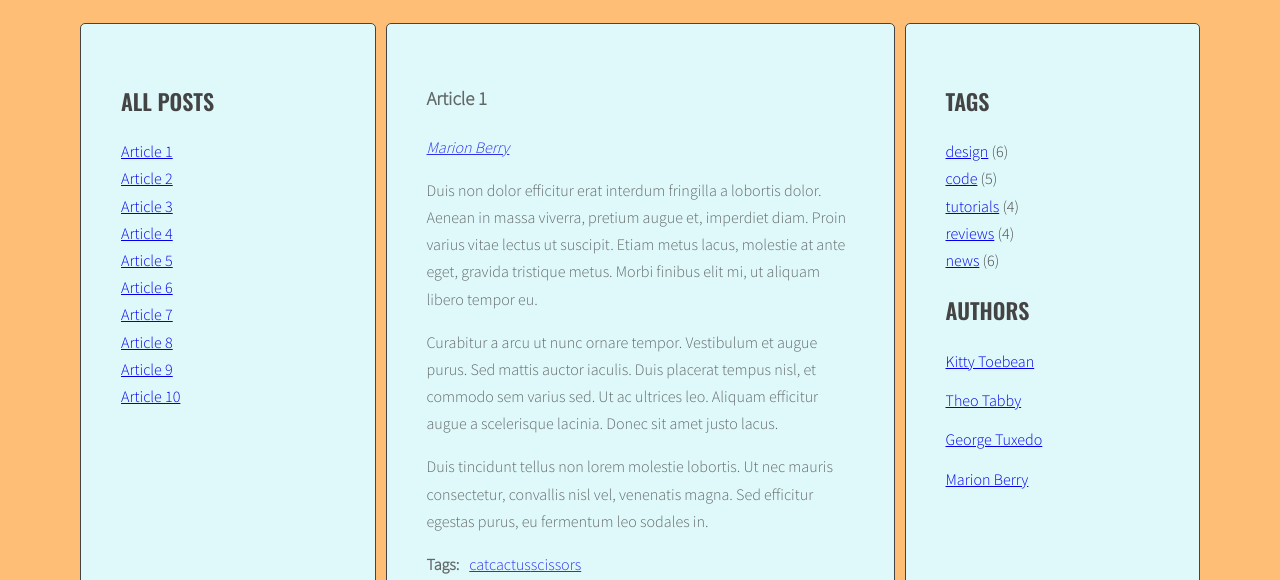
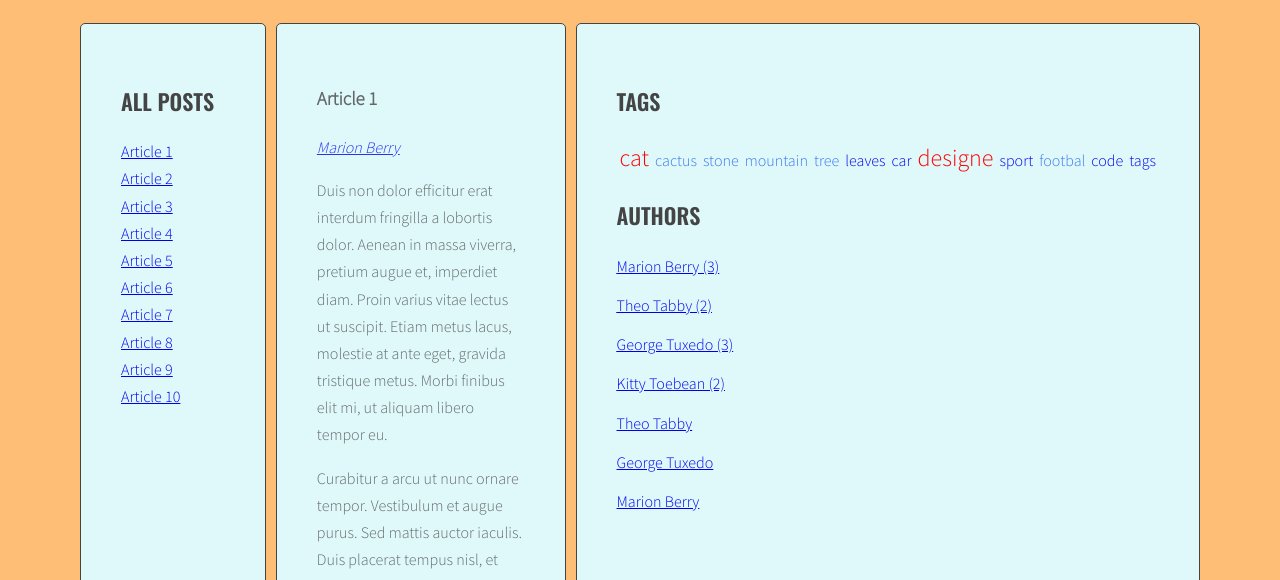
Before and after one commit to SapiannykSerhii/javascript-blog, a website with bundled scripts: page index.html in a window 1280 px wide. Shown: the part 220-800 px from the top of the page. Built offline with nearby package versions, Linux system fonts and the light colour scheme.

Commit message:
Add CloudTags

```diff
--- a/index.html
+++ b/index.html
@@ -19,7 +19,7 @@
               </ul>
             </aside>
             <section class="posts">
-              <article class="post active" id="article-1" data-tags="cat cactus scissors" data-author="Marion Berry">
+              <article class="post active" id="article-1" data-tags="cat cactus" data-author="Marion Berry">
                 <h3 class="post-title">Article 1</h3>
                 <p class="post-author"></p>
                 <div class="post-content">
@@ -35,7 +35,7 @@
                   </ul>
                 </div>
               </article>
-              <article class="post" id="article-2" data-tags="stone mountain" data-author="Theo Tabby">
+              <article class="post" id="article-2" data-tags="stone mountain cat" data-author="Theo Tabby">
                 <h3 class="post-title">Article 2</h3>
                 <p class="post-author"></p>
                 <div class="post-content">
@@ -51,7 +51,7 @@
                   </ul>
                 </div>
               </article>
-              <article class="post" id="article-3" data-tags="tree leaves" data-author="George Tuxedo">
+              <article class="post" id="article-3" data-tags="tree leaves cat" data-author="George Tuxedo">
                 <h3 class="post-title">Article 3</h3>
                 <p class="post-author"></p>
                 <div class="post-content">
@@ -66,7 +66,7 @@
                   </ul>
                 </div>
               </article>
-              <article class="post" id="article-4" data-tags="car sport car" data-author="Kitty Toebean">
+              <article class="post" id="article-4" data-tags="car leaves designe" data-author="Kitty Toebean">
                 <h3 class="post-title">Article 4</h3>
                 <p class="post-author"></p>
                 <div class="post-content">
@@ -82,7 +82,7 @@
                   </ul>
                 </div>
               </article>
-              <article class="post" id="article-5" data-tags="box footbal volleybal" data-author="Marion Berry">
+              <article class="post" id="article-5" data-tags="sport footbal designe" data-author="Marion Berry">
                 <h3 class="post-title">Article 5</h3>
                 <p class="post-author"></p>
                 <div class="post-content">
@@ -98,7 +98,7 @@
                   </ul>
                 </div>
               </article>
-              <article class="post" id="article-6" data-tags="box sport car" data-author="George Tuxedo">
+              <article class="post" id="article-6" data-tags="sport car" data-author="George Tuxedo">
                 <h3 class="post-title">Article 6</h3>
                 <p class="post-author"></p>
                 <div class="post-content">
@@ -146,7 +146,7 @@
                   </ul>
                 </div>
               </article>
-              <article class="post" id="article-9" data-tags="tags tutorials" data-author="Marion Berry">
+              <article class="post" id="article-9" data-tags="tags" data-author="Marion Berry">
                 <h3 class="post-title">Article 9</h3>
                 <p class="post-author"></p>
                 <div class="post-content">
@@ -182,11 +182,6 @@
             <aside class="sidebar">
               <h2 class="section-title">Tags</h2>
               <ul class="list tags">
-                <li><a href="#">design</a> <span>(6)</span></li>
-                <li><a href="#">code</a> <span>(5)</span></li>
-                <li><a href="#">tutorials</a> <span>(4)</span></li>
-                <li><a href="#">reviews</a> <span>(4)</span></li>
-                <li><a href="#">news</a> <span>(6)</span></li>
               </ul>
               <h2 class="section-title">Authors</h2>
               <ul class="list authors">
--- a/js/script.js
+++ b/js/script.js
@@ -53,8 +53,11 @@
     optTitleSelector = '.post-title',
     optTitleListSelector = '.titles',
     optArticleTagsSelector = '.post-tags .list',
-    optArticleAuthorSelector = '.post-author';
-
+    optArticleAuthorSelector = '.post-author',
+    optTagsListSelector = '.tags',
+    optCloudClassCount = 5,
+    optCloudClassPrefix = 'tag-size-',
+    optAuthorsListSelector = '.author-name';
 
   function generateTitleLinks(){
 
@@ -103,10 +106,29 @@
     link.addEventListener('click', titleClickHandler);
   }
 
+  function calculateTagsParams(tags) {
+    const params = { max: 0, min: 999999 };
 
+    for (let tag in tags){
+      // console.log(tag + ' is user ' + tags[tag] + ' times ')
+
+      params.max = Math.max(tags[tag],params.max);
+      params.min = Math.min(tags[tag],params.min);
+    }
+    return params;
+  }
+
+  function calculateTagClass(caunt, params) {
+    const normalizedCaunt = caunt - params.min;
+    const normalizedMax = params.max - params.min;
+    const percentage = normalizedCaunt / normalizedMax;
+    const classNumber = Math.floor( percentage * (optCloudClassCount - 1) +1 );
+    return optCloudClassCount + classNumber;
+  }
 
   function generateTags(){
-
+    // [NEW] create a new varible allTags with an empty object
+    let allTags = {};
     /* find all articles */
     const articles = document.querySelectorAll(optArticleSelector);
 
@@ -120,24 +142,51 @@
       let html = '' ;
       /* get tags from data-tags attribute */
       const articleTags = article.getAttribute('data-tags');
-      console.log(articleTags);
+      // console.log(articleTags);
       /* split tags into array */
       const articleTagsArray = articleTags.split(' ');
-      console.log(articleTagsArray);
+      // console.log(articleTagsArray);
       /* START LOOP: for each tag */
       for(let tag of articleTagsArray){
-        console.log(tag);
+        // console.log(tag);
         /* generate HTML of the link */
         // const taglinkHTML = '<li><a href="#tag-' + tag + '"><span>' + tag + '</span></a></li>';
         const tagLinkHTML = `<li><a href="#tag-${tag}"><span>${tag}</span></a></li>`;
         /* add generated code to html variable */
         html = html + tagLinkHTML;
+        // [NEW] check if this link is NOT already in allTags
+        if(!allTags[tag]){
+
+          // [NEW] add generated code to allTags object
+          allTags[tag] = 1;
+        } else{
+          allTags[tag]++;
+        }
         /* END LOOP: for each tag */
       }
       /* insert HTML of all the links into the tags wrapper */
       titleList.innerHTML = html;
+      // console.log(titleList);
     /* END LOOP: for every article: */
     }
+    //  [NEW] find list of tags in right column
+    const tagList = document.querySelector(optTagsListSelector);
+    /* [NEW] create variable for all links HTML code */
+    const tagsParams = calculateTagsParams(allTags);
+    // console.log('tagsParams:', tagsParams);
+    let allTagsHTML = '';
+    /* [NEW] START LOOP: for each tag in allTags: */
+    for (let tag in allTags){
+      /* [NEW] generate code of a link and add it to allTagsHTML */
+      // const taglinkHTML = '<li><a class="' + calculateTagClass(allTags[tag], tagsParams) + '" href="#tag-' + tag + '">' + tag + ' ' + '</a></li>';
+      // const tagLinkHTML = `<li><a class="${calculateTagClass(allTags[tag], tagsParams)}" href="#tag-${tag}">${tag}</a></li>`;
+      const tagLinkHTML = '<li><a class="tag-size-' + calculateTagClass(allTags[tag], tagsParams) + '" href="#tag-' + tag +  tag + '">' + tag + '</a></li>';
+      // console.log('taglinkHTML:', tagLinkHTML);
+      allTagsHTML += tagLinkHTML;
+    /* [NEW] END LOOP: for each tag in allTags: */
+    }
+    /*[NEW] add HTML from allTagsHTML to tagList */
+    tagList.innerHTML = allTagsHTML;
   }
   generateTags();
 
@@ -189,6 +238,8 @@
   addClickListenersToTags();
 
   function generateAuthor() {
+    // [NEW] create a new varible allTags with an empty object
+    let allAuthors = {};
     /* find all articles */
     const articles = document.querySelectorAll(optArticleSelector);
     /* START LOOP: for every article: */
@@ -208,9 +259,32 @@
       // console.log(authorLinkHTML);
       /* add generated code to html variable */
       html = html + authorLinkHTML;
+      // [NEW] check if this link is NOT already in allAuthors
+      if(!allAuthors[authorTags]){
+        // [NEW] add generated code to allAuthor object
+        allAuthors[authorTags] = 1
+      }else {
+        allAuthors[authorTags]++;
+      }
       /* insert HTML of all the links into the tags wrapper */
       titleList.innerHTML = html;
+      // console.log(titleList)
     }
+    // [NEW] find list of tags in right column
+     const authorList = document.querySelector(optAuthorsListSelector);
+    /* [NEW] create variable for all links HTML code */
+    const tagsParams = calculateTagsParams(allAuthors);
+    console.log('tagParams:', tagsParams);
+
+    let allAuthorsHTML = '';
+
+    for (let author in allAuthors){;
+      const authorLinkHTML =  '<li><a href= "#author-' + author + '">' + author + ' (' + allAuthors[author] + ') </a></li> ';
+      console.log('authorsLinkHTML:',authorLinkHTML);
+
+      allAuthorsHTML += authorLinkHTML;
+    }
+    authorList.innerHTML = allAuthorsHTML;
   }
   generateAuthor();
 
--- a/sass/style.scss
+++ b/sass/style.scss
@@ -132,3 +132,36 @@
     margin: 0 10px 0 0;
   }
 }
+.list.tags {
+  li {
+    display: inline;
+    padding: 3px;
+    a {
+      text-decoration: none;
+    }
+  }
+}
+.tag-size-10 {
+  color: red;
+  font-size: 150%;
+}
+.tag-size-8 {
+
+  color: rgba(29, 201, 121, 0.767);
+  font-size: 120%;
+
+}
+.tag-size-6 {
+  color: #2665ece3;
+  font-size: 100%;
+}
+
+.tag-size-2 {
+  color: #2665ece3;
+  font-size: 100%;
+}
+.tag-size-3 {
+  color: red;
+  font-size: 150%;
+
+}
```
Also changed, not shown: css/style.css, 1 other file.
